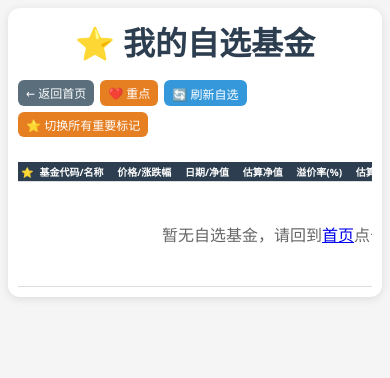
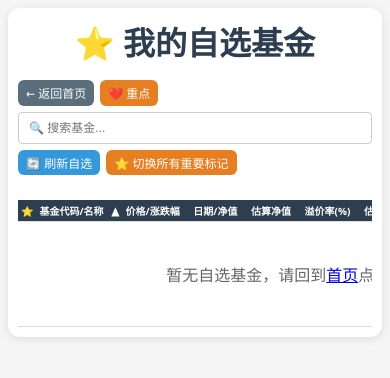
Before and after one commit to githcodes/mylof, a Flask app: page /favorites in a window 390 px wide. Shown: the top 378 px of the page. Run offline with Flask 3, Linux system fonts and the light colour scheme; data that the repository does not hold is empty; parts of the project's set-up code (start-up, migrations or seed data) failed here and were passed over; some libraries are stand-ins or nearby versions.

Commit message:
收缩基金

```diff
--- a/templates/favorites.html
+++ b/templates/favorites.html
@@ -2,7 +2,7 @@
 <html lang="zh-CN">
 <head>
     <meta charset="UTF-8">
-    <meta name="viewport" content="width=device-width, initial-scale=0.3, maximum-scale=5.0, user-scalable=yes">
+    <meta name="viewport" content="width=device-width, initial-scale=0.4, maximum-scale=5.0, user-scalable=yes">
     <title>我的自选 - LOF看板</title>
     <style>
         * { margin: 0; padding: 0; box-sizing: border-box; }
@@ -16,31 +16,9 @@
         .back-link:hover { background: #2c3e50; }
         .update-time { font-size: 12px; color: #666; }
         .table-wrapper { overflow-x: auto; }
-        /* 表格基础 */
-        table {
-            width: 100%;
-            border-collapse: collapse;
-        }
-
-        /* 单元格：不换行，字体紧凑 */
-        th, td {
-            padding: 6px 8px;
-            text-align: left;
-            border-bottom: 1px solid #ddd;
-            white-space: nowrap;    /* 禁止换行 */
-            font-size: 11px;
-        }
-        th {
-            background: #2c3e50;
-            color: white;
-            position: sticky;
-            top: 0;
-            cursor: pointer;
-            user-select: none;
-            white-space: nowrap;   /* 表头同样不换行 */
-        }
-
-        th { background: #2c3e50; color: white; position: sticky; top: 0; cursor: pointer; user-select: none; }
+        table { width: 100%; border-collapse: collapse; }
+        th, td { padding: 6px 8px; text-align: left; border-bottom: 1px solid #ddd; white-space: nowrap; font-size: 11px; }
+        th { background: #2c3e50; color: white; position: sticky; top: 0; cursor: pointer; user-select: none; white-space: nowrap; }
         th:hover { background: #1e2b38; }
         th .sort-indicator { margin-left: 5px; font-size: 12px; display: inline-block; }
         tr:hover { background: #f9f9f9; }
@@ -63,18 +41,28 @@
         .fund-link.important-fund a:hover {
             text-decoration: underline;
         }
+        /* 搜索框样式 */
+        .search-input {
+            padding: 6px 10px;
+            border: 1px solid #ccc;
+            border-radius: 4px;
+            font-size: 13px;
+            height: 32px;
+            width: 200px;
+        }
+        .search-input:focus {
+            outline: none;
+            border-color: #3498db;
+        }
         @media (max-width: 768px) {
             body { padding: 8px; }
             .container { padding: 10px; }
             .toolbar { flex-direction: column; align-items: stretch; }
             .toolbar div { display: flex; flex-wrap: wrap; gap: 6px; }
             .back-link, .refresh-btn { font-size: 12px; padding: 4px 8px; }
-            table { min-width: 100%; }  /* 确保横向滚动 */
-            th, td {
-                padding: 2px 3px;
-                font-size: 10px;
-                white-space: nowrap;    /* 保持不换行 */
-            }
+            .search-input { width: 100%; font-size: 12px; }
+            table { min-width: 100%; }
+            th, td { padding: 2px 3px; font-size: 10px; white-space: nowrap; }
             th:nth-child(9), td:nth-child(9) { display: none; }
             th:nth-child(10), td:nth-child(10) { display: none; }
             th:nth-child(12), td:nth-child(12) { display: none; }
@@ -86,9 +74,11 @@
 <div class="container">
     <h1>⭐ 我的自选基金</h1>
     <div class="toolbar">
-        <div>
+        <div style="display: flex; flex-wrap: wrap; align-items: center; gap: 6px;">
             <a href="/" class="back-link">← 返回首页</a>
             <a href="/important" class="back-link" style="background:#e67e22;">❤️ 重点</a>
+            <!-- 新增搜索框 -->
+            <input type="text" id="searchInput" class="search-input" placeholder="🔍 搜索基金..." oninput="applySearch()">
             <button class="refresh-btn" onclick="loadFavorites()">🔄 刷新自选</button>
             <button class="refresh-btn" style="background:#e67e22;" onclick="toggleAllImportant()">⭐ 切换所有重要标记</button>
         </div>
@@ -125,8 +115,10 @@
     const STORAGE_KEY = 'lof_favorites';
     const IMPORTANT_STORAGE_KEY = 'lof_important_funds';
     let importantFunds = new Set();
-    let currentFavList = [];
+    let allFavFunds = [];           // 存储原始自选基金列表（未经搜索过滤）
+    let currentFavList = [];        // 经过搜索和排序后的列表
     let currentSort = { field: 'fund_code', order: 'asc' };
+    let searchText = '';            // 当前搜索关键词
 
     // ---------- 重点基金管理 ----------
     function loadImportantFunds() {
@@ -153,7 +145,7 @@
             showToast(`已标记为重点基金 ${fundCode}`);
         }
         saveImportantFunds();
-        renderTable();
+        loadFavorites(); // 刷新列表
     }
     function toggleAllImportant() {
         const allMarked = currentFavList.every(f => importantFunds.has(f.fund_code));
@@ -165,7 +157,7 @@
             showToast("已将所有自选基金标记为重点");
         }
         saveImportantFunds();
-        renderTable();
+        loadFavorites();
     }
 
     // ---------- 自选管理 ----------
@@ -228,7 +220,7 @@
         setTimeout(() => { toast.style.opacity = '0'; }, 3000);
     }
 
-    // ---------- 排序 ----------
+    // ---------- 排序逻辑 ----------
     function sortFavList(list, field, order) {
         return [...list].sort((a, b) => {
             let aVal, bVal;
@@ -243,11 +235,11 @@
                     bVal = b.fund_name || '';
                     if (order === 'asc') return aVal.localeCompare(bVal, 'zh');
                     else return bVal.localeCompare(aVal, 'zh');
-                case 'price_change': // 按价格排序（用 current_price）
+                case 'price_change':
                     aVal = safeNumber(a.current_price) ?? -Infinity;
                     bVal = safeNumber(b.current_price) ?? -Infinity;
                     break;
-                case 'nav_date': // 按净值排序（用 nav）
+                case 'nav_date':
                     aVal = safeNumber(a.nav) ?? -Infinity;
                     bVal = safeNumber(b.nav) ?? -Infinity;
                     break;
@@ -309,6 +301,36 @@
         });
     }
 
+    // ---------- 核心更新显示函数（过滤 + 排序 + 渲染） ----------
+    function updateDisplay() {
+        // 1. 根据搜索关键词过滤
+        let filtered = allFavFunds;
+        if (searchText.trim() !== '') {
+            const keyword = searchText.trim().toLowerCase();
+            filtered = filtered.filter(f => {
+                const code = (f.fund_code || '').toLowerCase();
+                const name = (f.fund_name || '').toLowerCase();
+                return code.includes(keyword) || name.includes(keyword);
+            });
+        }
+
+        // 2. 排序
+        filtered = sortFavList(filtered, currentSort.field, currentSort.order);
+
+        // 3. 赋值并渲染
+        currentFavList = filtered;
+        renderTable();
+        updateSortIndicators();
+    }
+
+    // ---------- 搜索触发函数 ----------
+    function applySearch() {
+        const input = document.getElementById('searchInput');
+        searchText = input.value;
+        updateDisplay();
+    }
+
+    // ---------- 渲染表格 ----------
     function renderTable() {
         const tbody = document.getElementById('favTableBody');
         if (!currentFavList.length) {
@@ -380,6 +402,7 @@
         }
     }
 
+    // ---------- 加载自选数据 ----------
     async function loadFavorites() {
         const tbody = document.getElementById('favTableBody');
         tbody.innerHTML = '<tr><td colspan="13" style="text-align:center;">加载中...</td></tr>';
@@ -387,21 +410,21 @@
             const res = await fetch('/api/lof/list');
             if (!res.ok) throw new Error('获取数据失败');
             const allFunds = await res.json();
-            const favFunds = allFunds.filter(f => favoriteFunds.has(f.fund_code));
-            if (favFunds.length === 0) {
-                currentFavList = [];
-                renderTable();
-                return;
-            }
-            currentFavList = sortFavList(favFunds, currentSort.field, currentSort.order);
-            renderTable();
-            updateSortIndicators();
+            // 过滤出自选基金
+            allFavFunds = allFunds.filter(f => favoriteFunds.has(f.fund_code));
+            // 清空搜索框
+            const input = document.getElementById('searchInput');
+            input.value = '';
+            searchText = '';
+            // 应用显示（排序和搜索）
+            updateDisplay();
         } catch (err) {
             console.error('加载失败:', err);
             tbody.innerHTML = '<tr><td colspan="13">加载失败，请检查网络</td></tr>';
         }
     }
 
+    // ---------- 排序事件绑定 ----------
     function setupSorting() {
         document.querySelectorAll('#favTable th[data-sort]').forEach(th => {
             th.addEventListener('click', () => {
@@ -412,15 +435,13 @@
                     currentSort.field = field;
                     currentSort.order = 'asc';
                 }
-                if (currentFavList.length) {
-                    currentFavList = sortFavList(currentFavList, currentSort.field, currentSort.order);
-                    renderTable();
-                    updateSortIndicators();
-                }
+                // 应用排序（同时保留搜索过滤）
+                updateDisplay();
             });
         });
     }
 
+    // ---------- 初始化 ----------
     window.onload = () => {
         loadImportantFunds();
         loadFavoritesFromLocal();
```
